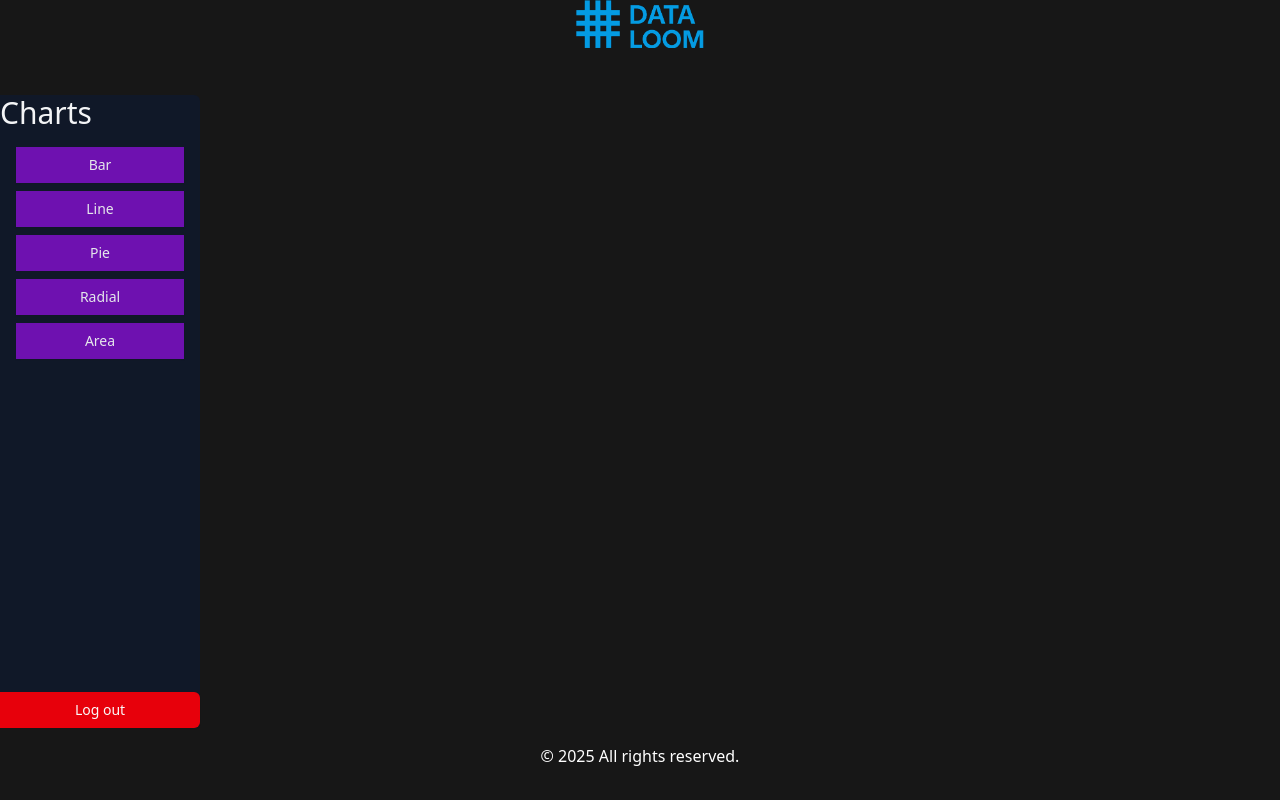
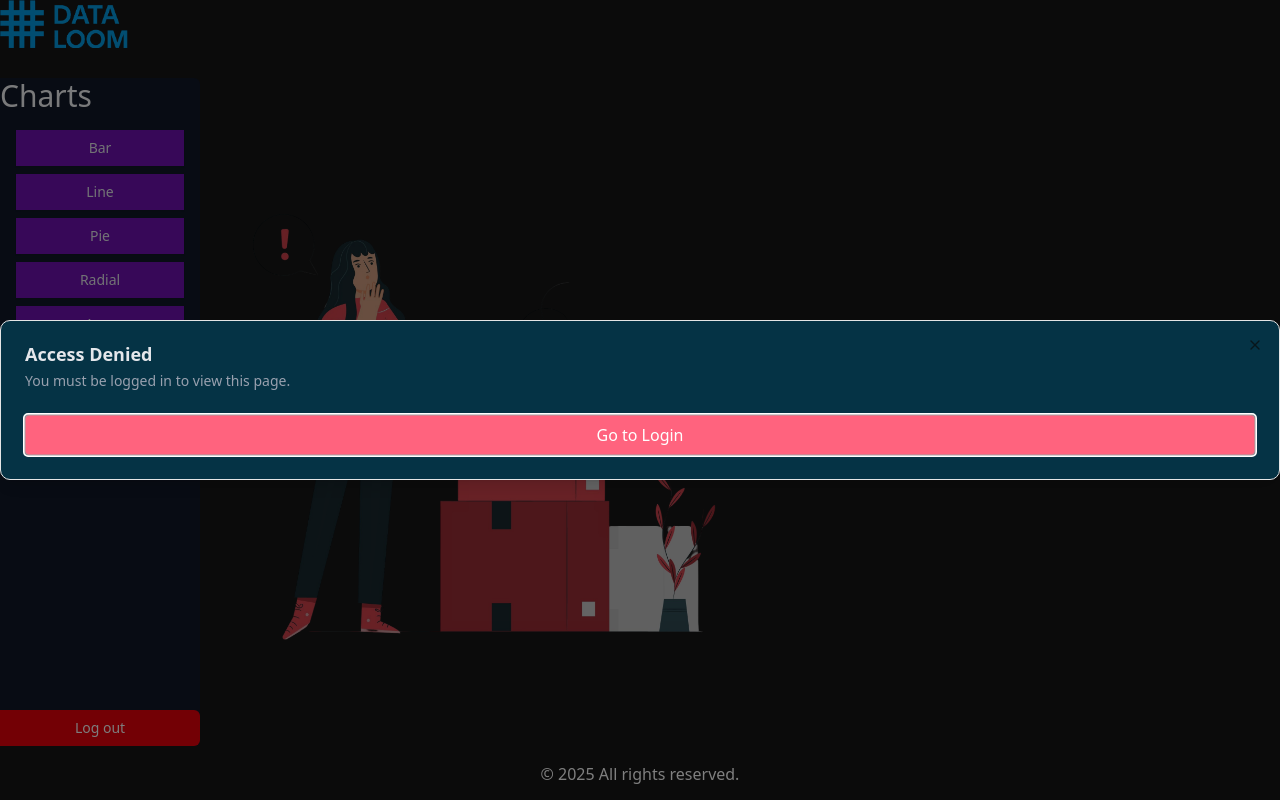
Before and after one commit to HardikDk121/Data_Loom, a React (Vite) app in the folder frontend/: page / in a window 1280 px wide. Built offline with nearby package versions, Linux system fonts and the light colour scheme.

Commit message:
Login requried

```diff
--- a/frontend/src/components/charts/RadialCharts/RadialChart.jsx
+++ b/frontend/src/components/charts/RadialCharts/RadialChart.jsx
@@ -52,7 +52,7 @@ const chartConfig = {
 
 function RChart() {
   return (
-    <Card className="col-span-9 bg-gray-900 text-gray-100">
+    <Card className=" bg-gray-900 text-gray-100">
       <CardHeader className="items-center pb-0">
         <CardTitle>Radial Chart - Label</CardTitle>
         <CardDescription>January - June 2024</CardDescription>
@@ -60,7 +60,7 @@ function RChart() {
       <CardContent className="flex-1 pb-0">
         <ChartContainer
           config={chartConfig}
-          className="mx-auto aspect-square max-h-[250px]"
+          className="mx-auto aspect-square "
         >
           <RadialBarChart
             data={chartData}
--- a/frontend/src/components/charts/RadialCharts/RadialChartStacked.jsx
+++ b/frontend/src/components/charts/RadialCharts/RadialChartStacked.jsx
@@ -34,7 +34,7 @@ export function RadialChartStacked() {
   const totalVisitors = chartData[0].desktop + chartData[0].mobile
 
   return (
-    <Card className="col-span-3 bg-gray-900 text-gray-200">
+    <Card className=" bg-gray-900 text-gray-200">
       <CardHeader className="items-center pb-0">
         <CardTitle>Radial Chart - Stacked</CardTitle>
         <CardDescription>January - June 2024</CardDescription>
@@ -42,7 +42,7 @@ export function RadialChartStacked() {
       <CardContent className="flex flex-1 items-center pb-0">
         <ChartContainer
           config={chartConfig}
-          className="mx-auto aspect-square w-full max-w-[250px]"
+          className="mx-auto aspect-square w-full "
         >
           <RadialBarChart
             data={chartData}
--- a/frontend/src/layout/Header.jsx
+++ b/frontend/src/layout/Header.jsx
@@ -1,15 +1,63 @@
 
-import { useLocation } from "react-router-dom";
+import { useLocation ,useNavigate } from "react-router-dom";
+import { useEffect, useState } from "react";
+import {
+  Dialog,
+  DialogContent,
+  DialogHeader,
+  DialogTitle,
+  DialogDescription,
+} from "@/components/ui/dialog"
 
 function Header() {
-  const location =useLocation();
-  const name = location.state?.name;
+  const location = useLocation()
+  const navigate = useNavigate()
+  const name = location.state?.name
+  const [isLoggedIn, setIsLoggedIn] = useState(false)
+  const [showDialog, setShowDialog] = useState(false)
+
+  useEffect(() => {
+
+    if (!name) {
+      setIsLoggedIn(false)
+      setShowDialog(true)
+    } else {
+      setIsLoggedIn(true)
+    }
+  }, [])
+
+  const handleRedirectToLogin = () => {
+    setShowDialog(false)
+    navigate('/login') // redirect to login page
+  }
+
   return (
-    <header className="col-span-12 row-span-1 flex justify-center">
-      <img src="/assets/images/logo-cropped.png" alt=""  className="w-32 self-start" />
-      { name && (
-       <h1 className="text-2xl font-bold mb-4 text-center col-span-12 text-gray-300 self-center ">Welcome Back {name} 👋</h1>)}
-    </header>
+    <>
+      <Dialog open={showDialog} onOpenChange={setShowDialog} >
+        <DialogContent className="bg-cyan-950 "
+        onPointerDownOutside={(e) => e.preventDefault()}
+        onInteractOutside={(e) => e.preventDefault()}
+        >
+          <DialogHeader>
+            <DialogTitle className="text-gray-200">Access Denied</DialogTitle>
+            <DialogDescription className="text-gray-400">
+              You must be logged in to view this page.
+            </DialogDescription>
+            <button
+              onClick={handleRedirectToLogin}
+              className="mt-4 bg-rose-400 text-white px-4 py-2 rounded hover:bg-rose-700"
+            >
+              Go to Login
+            </button>
+          </DialogHeader>
+        </DialogContent>
+      </Dialog>
+      <header className="col-span-12 row-span-1 flex gap-8">
+        <img src="/assets/images/logo-cropped.png" alt="" className="w-32 self-start" />
+        {name && (
+          <h1 className="text-2xl font-bold mb-4 text-center text-gray-300  ">{name} </h1>)}
+      </header>
+    </>
   );
 }
 export default Header;
--- a/frontend/src/pages/Home.jsx
+++ b/frontend/src/pages/Home.jsx
@@ -10,7 +10,7 @@ function Home() {
 
   return (
     <>
-      <div className=" row-span-12 col-span-2 flex flex-col  rounded-r-sm sticky top-0   bg-gray-900 ">
+      <div className=" row-span-11 col-span-2 flex flex-col  rounded-r-sm sticky top-0   bg-gray-900 ">
         <h2 className="text-3xl text-gray-100 ">Charts</h2>
         <ul className="list-none   flex flex-col gap-2 m-4 ">
           <li className="flex-1  rounded-xs text-blue-400" >
@@ -32,7 +32,7 @@ function Home() {
         <Button className={`bg-red-600 hover:bg-red-700 rounded-none rounded-r-sm box-border mt-auto `}>Log out</Button>
       </div>
       <div className="row-span-11 col-span-10 grid grid-cols-12 auto-rows-fr grid-flow-dense gap-4  min-h-fit">
-
+        <NoCharts/>
 
       </div>
     </>)
--- a/frontend/src/pages/LoginForm.jsx
+++ b/frontend/src/pages/LoginForm.jsx
@@ -33,7 +33,7 @@ const formSchema = z.object({
 function LoginForm() {
     const navigate = useNavigate();
     const [error, setError] = useState("");
-    const handleSubmit = async(data) =>{
+    const handleSubmit = async (data) => {
 
         try {
             const API_URL = import.meta.env.VITE_API_BASE_URL;
@@ -48,7 +48,7 @@ function LoginForm() {
             navigate("/", { state: { name } });
         }
         catch (error) {
-            setError(error.response.data?.message || "Invalid credentials"  );
+            setError(error.response.data?.message || "Invalid credentials");
             console.error("Error submitting form:", error.response?.data || error.message);
         }
 
@@ -91,7 +91,14 @@ function LoginForm() {
                                     <FormMessage />
                                 </FormItem>
                             )} />
-                            <Button type="submit" className=" m-1 bg-rose-600 hover:bg-rose-950">Register</Button>
+                            {error && (
+                                <Alert variant="destructive" className="mb-4  ">
+                                    <AlertCircle className="h-4 w-4" />
+                                    <AlertTitle>Error</AlertTitle>
+                                    <AlertDescription>{error}</AlertDescription>
+                                </Alert>
+                            )}
+                            <Button type="submit" className=" m-1 bg-rose-600 hover:bg-rose-950">Login</Button>
                         </div>
                     </form>
                 </Form>
@@ -104,13 +111,7 @@ function LoginForm() {
             </CardFooter>
         </Card>
         {/* Show alert only if there's an error */}
-      {error && (
-        <Alert variant="destructive" className="mb-4">
-          <AlertCircle className="h-4 w-4" />
-          <AlertTitle>Error</AlertTitle>
-          <AlertDescription>{error}</AlertDescription>
-        </Alert>
-      )}
+
     </>
     )
 }
```
Also changed, not shown: frontend/src/layout/Layout.jsx (+10 -5 lines), 2 other files (tests, documents, lock files or other folders).
